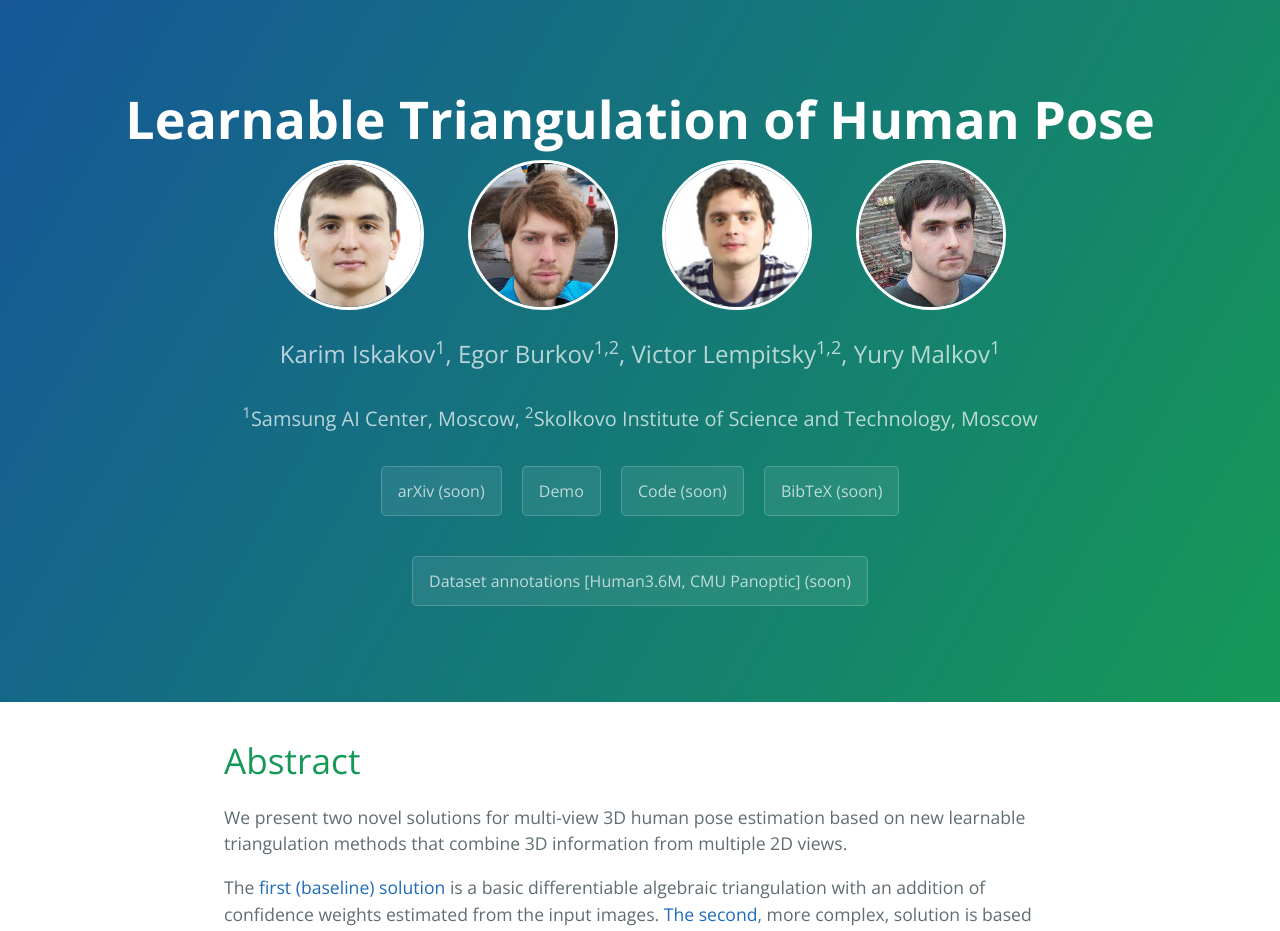
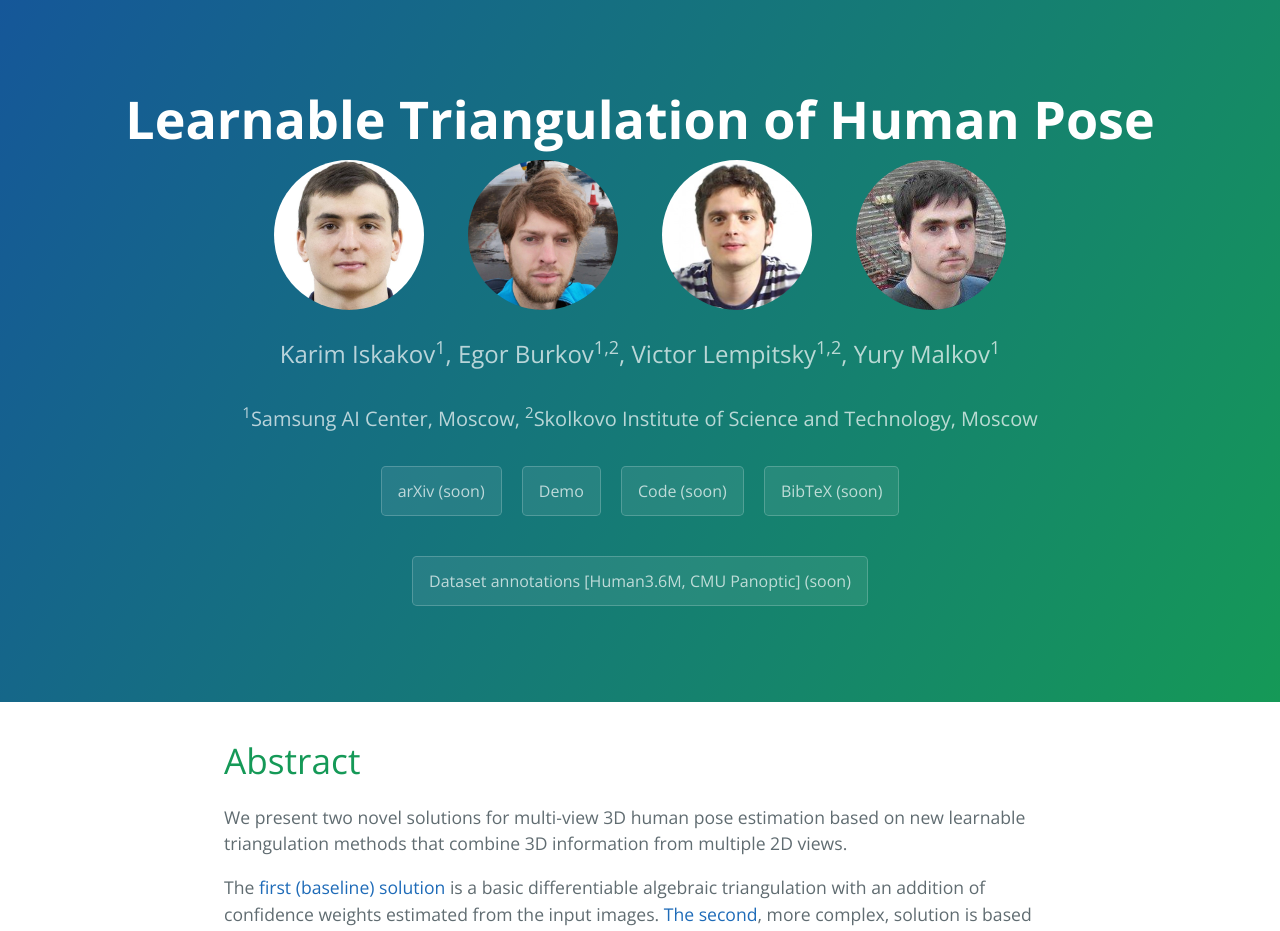
Before and after one commit to saic-violet/learnable-triangulation, a Jekyll site: the page built from index.md, in a window 1280 px wide. Shown: the top 931 px of the page. Built offline with Jekyll 4.4.1, drawn with Linux system fonts in a browser that asks for light colours; formulas are drawn with MathJax 3; our own code applies the rules of GitHub Pages for plain Markdown files.

Commit message:
Removed border from round photos

```diff
--- a/css/cayman.css
+++ b/css/cayman.css
@@ -221,5 +221,5 @@ a:hover { text-decoration: underline; }
 
 .round-image {
   border-radius: 50%;
-  border: 3px solid #ffffff;
+  /* border: 3px solid #ffffff; */
 }
```
